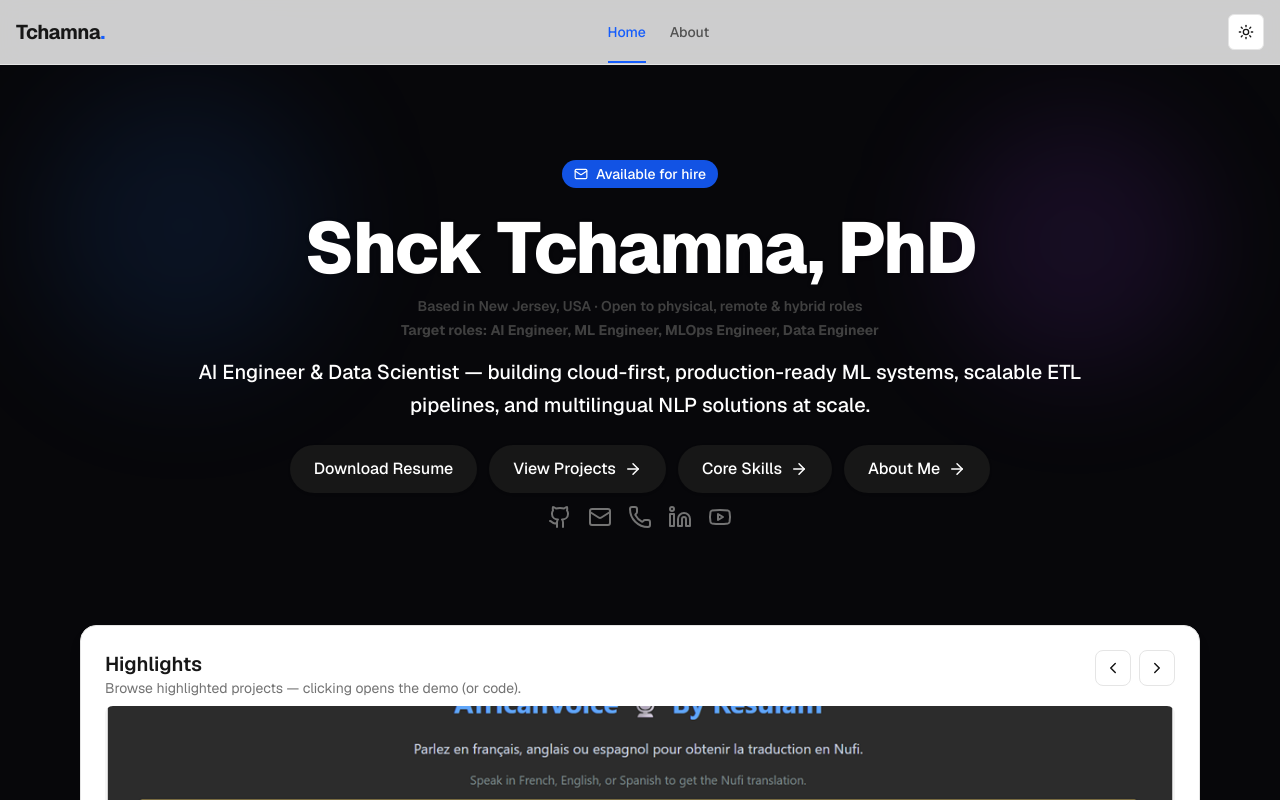
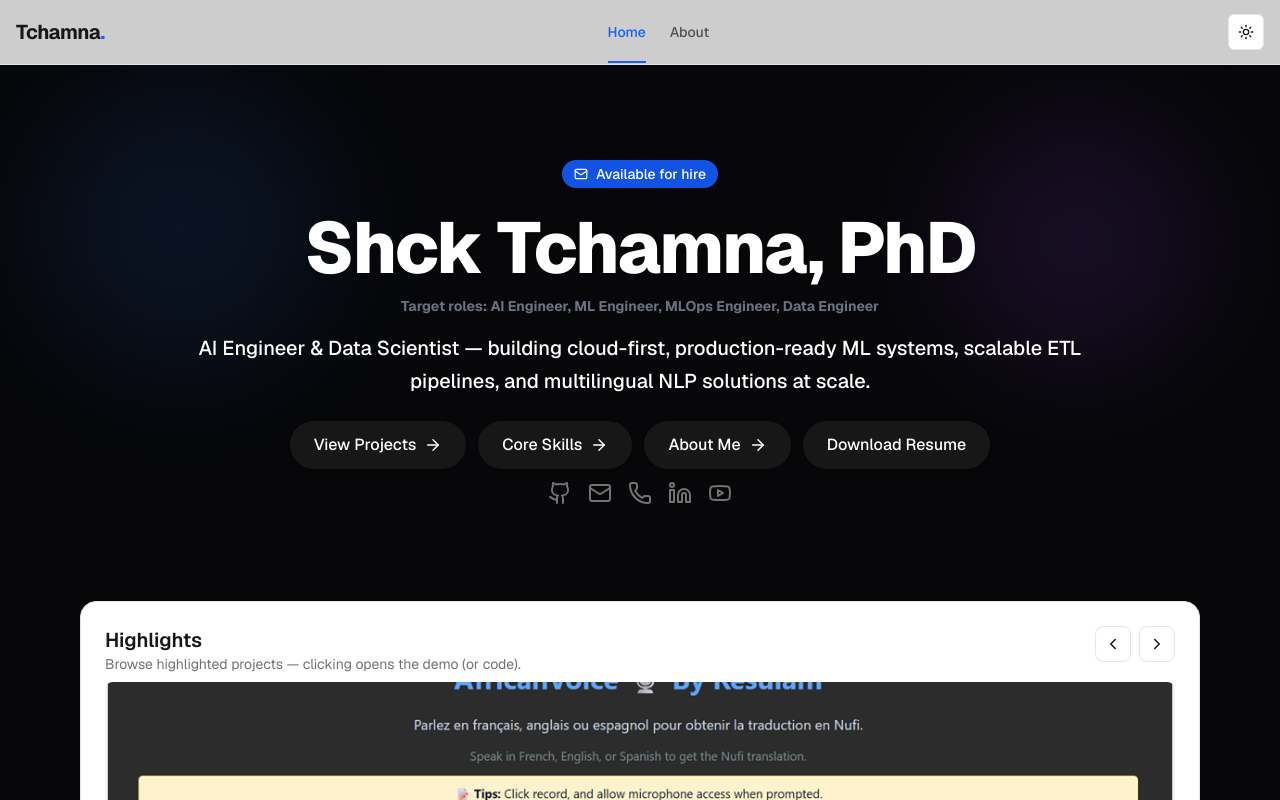
Before and after one commit to tchamna/tchamna-portfolio-next, a Next.js app: page / in a window 1280 px wide. Shown: the top 800 px of the page. Built offline with nearby package versions, Linux system fonts and the light colour scheme.

Commit message:
Update hero section: move Download Resume button to end, adjust button styling

```diff
--- a/app/about/page.tsx
+++ b/app/about/page.tsx
@@ -15,7 +15,7 @@ export default function AboutPage() {
             <div className="bg-white dark:bg-neutral-900 rounded-2xl p-8 border border-neutral-200 dark:border-neutral-800 shadow-sm">
               <article className="prose lg:prose-lg dark:prose-invert">
                 <p className="text-lg mb-4">
-                  I'm SHck (Rodrigue) Tchamna, PhD — a pragmatic Data Scientist and AI Engineer who builds production-ready machine learning systems, scalable ETL pipelines, and multilingual NLP solutions. I focus on reliability, reproducibility, and operational readiness when taking models into production.
+                  I'm Shck (Rodrigue) Tchamna, PhD — a pragmatic Data Scientist and AI Engineer who builds production-ready machine learning systems, scalable ETL pipelines, and multilingual NLP solutions. I focus on reliability, reproducibility, and operational readiness when taking models into production.
                 </p>
 
                 <h3>Core Expertise</h3>
--- a/app/components/Hero.tsx
+++ b/app/components/Hero.tsx
@@ -33,8 +33,8 @@ export default function Hero() {
               {profile.hero.heading}
             </h1>
 
-            <div className="mb-4 text-sm text-neutral-700 dark:text-yellow-400">
-              <div className="font-semibold">{profile.heroMeta?.location}</div>
+            <div className="mb-4 text-sm text-gray-500 dark:text-yellow-300">
+              {/* <div className="font-semibold">{profile.heroMeta?.location}</div> */}
               <div className="mt-1 font-bold">{profile.heroMeta?.targetRoles}</div>
             </div>
 
@@ -49,13 +49,6 @@ export default function Hero() {
             transition={{ duration: 0.5, delay: 0.2 }}
             className="flex flex-col sm:flex-row flex-wrap items-center justify-center gap-3 max-w-4xl mx-auto"
           >
-            <a
-              href="/resume.pdf"
-              className="inline-flex items-center gap-2 px-6 py-3 bg-neutral-900 dark:bg-neutral-800 text-white font-medium rounded-full transition-all hover:bg-neutral-800 dark:hover:bg-neutral-700 hover:scale-105 whitespace-nowrap shadow-sm"
-              download="resume_tchamna_data_scientist.pdf"
-            >
-              Download Resume
-            </a>
             <Link
               href="#projects"
               className="inline-flex items-center gap-2 px-6 py-3 bg-neutral-900 dark:bg-neutral-800 text-white font-medium rounded-full transition-all hover:bg-neutral-800 dark:hover:bg-neutral-700 hover:scale-105 whitespace-nowrap shadow-sm"
@@ -77,6 +70,13 @@ export default function Hero() {
               About Me
               <ArrowRight size={18} />
             </Link>
+            <a
+              href="/resume.pdf"
+              className="inline-flex items-center gap-2 px-6 py-3 bg-neutral-900 dark:bg-neutral-800 text-white font-medium rounded-full transition-all hover:bg-neutral-800 dark:hover:bg-neutral-700 hover:scale-105 whitespace-nowrap shadow-sm"
+              download="resume_tchamna_data_scientist.pdf"
+            >
+              Download Resume
+            </a>
             <div className="flex items-center gap-4 px-6">
               <a
                 href={profile.socials.github}
```
